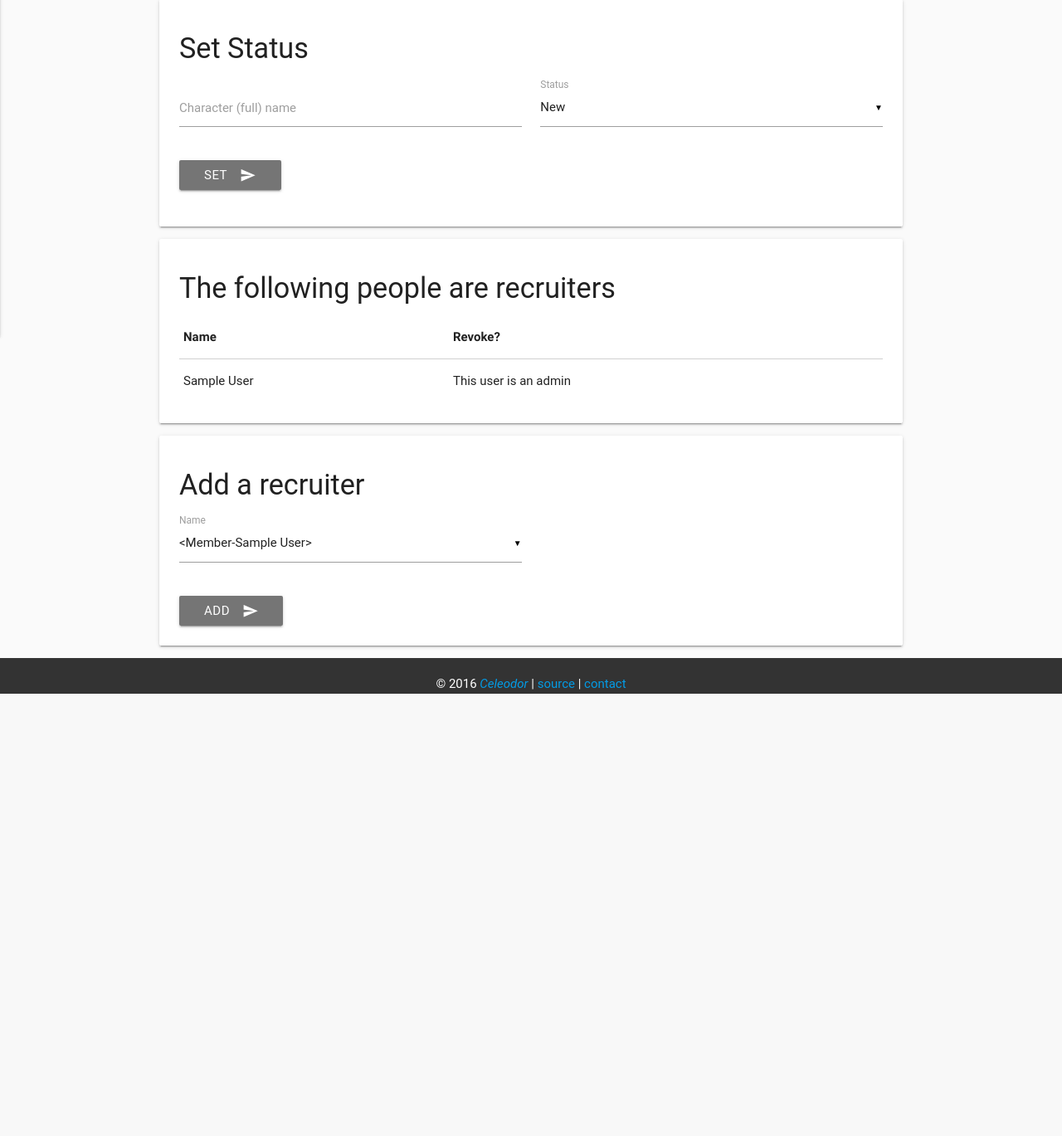
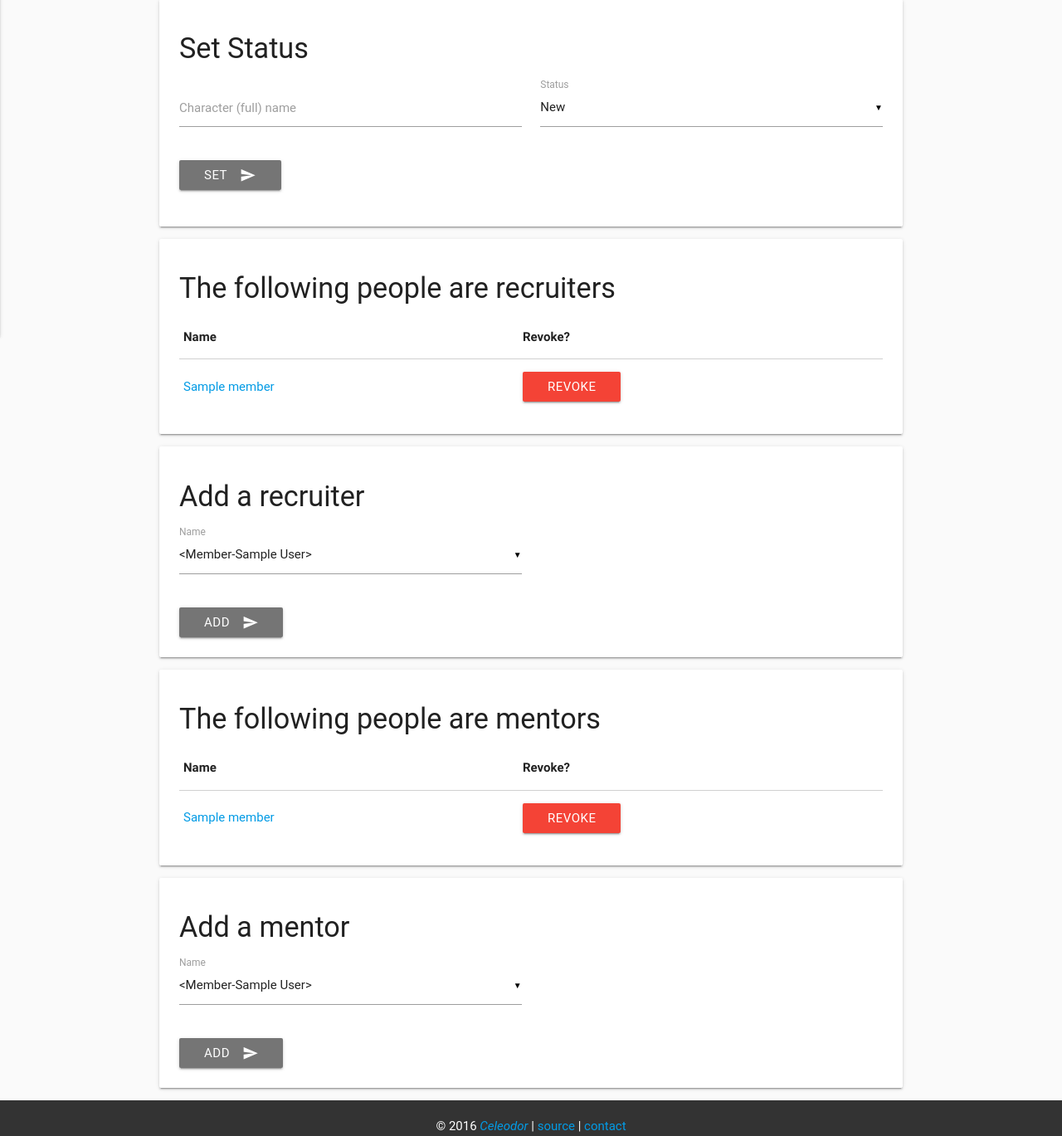
Before and after one commit to Celeo/GETIN-Auth, a Flask app: template hr/templates/admin.html in a window 1280 px wide. Shown: the part 455-1824 px from the top of the page at 83% size. Before the commit the page ends 1291 px from the top, so only its background shows below. Run offline with Flask 2, Linux system fonts and the light colour scheme; tables that the repository leaves empty hold one stand-in row (values such as "Sample post"); the template is opened without the code that fills it: values that come from a table or form of the project are taken from there, most other values are stand-ins (such as "Sample title", 1, 10 or a date in 2020); parts of the project's set-up code (start-up, migrations or seed data) failed here and were passed over; some libraries are stand-ins or nearby versions; some web fonts are replaced.

Commit message:
Added mentor role and training progression

```diff
--- a/hr/app.py
+++ b/hr/app.py
@@ -5,6 +5,7 @@
 from flask_login import LoginManager, login_user, logout_user, login_required, current_user
 from preston.crest import Preston as CREST
 from preston.xmlapi import Preston as XMLAPI
+from sqlalchemy import or_
 
 from hr.shared import db
 from hr.models import User, Member
@@ -141,7 +142,7 @@
     Returns:
         rendered template 'membership.html'
     """
-    if not current_user.member.status == 'Recruiter' and not current_user.admin:
+    if not current_user.recruiter and not current_user.mentor and not current_user.admin:
         return redirect(url_for('index'))
     show_hidden = request.args.get('show_hidden', 0, type=bool)
     show_applications = request.args.get('show_applications', 0, type=bool)
@@ -170,7 +171,7 @@
     Returns:
         rendered template 'add_applicant.html'
     """
-    if not current_user.member.status == 'Recruiter' and not current_user.admin:
+    if not current_user.recruiter and not current_user.admin:
         return redirect(url_for('index'))
     if request.method == 'POST':
         name = request.form.get('name')
@@ -226,15 +227,20 @@
         if not member:
             flash('Unknown member', 'error')
             return redirect(url_for('admin'))
-        member.status = 'Recruiter'
+        member.status = 'Accepted'
+        if request.form['role'] == 'Recruiter':
+            member.user.recruiter = True
+        if request.form['role'] == 'Mentor':
+            member.user.mentor = True
         db.session.commit()
-        flash(member.character_name + ' promoted to recruiter', 'success')
+        flash(member.character_name + ' promoted to ' + request.form['role'], 'success')
         return redirect(url_for('admin'))
     admins = ', '.join([user.name for user in User.query.filter_by(admin=True).all()])
-    recruiters = Member.query.filter_by(status='Recruiter').all()
-    recruiters.extend([user.member for user in User.query.filter_by(admin=True).all()])
+    recruiters = [user.member for user in User.query.filter(or_(User.recruiter, User.admin)).all()]
+    mentors = [user.member for user in User.query.filter(or_(User.mentor, User.admin)).all()]
     recruiters = sorted(set(recruiters), key=lambda x: x.character_name)
-    return render_template('admin.html', admins=admins, recruiters=recruiters, all_members=get_all_member_names())
+    mentors = sorted(set(mentors), key=lambda x: x.character_name)
+    return render_template('admin.html', admins=admins, recruiters=recruiters, mentors=mentors, all_members=get_all_member_names())
 
 
 @app.route('/admin/set_status', methods=['POST'])
@@ -272,9 +278,9 @@
     return redirect(url_for('admin'))
 
 
-@app.route('/admin/revoke/<name>')
+@app.route('/admin/revoke/<name>/<role>')
 @login_required
-def revoke_access(name):
+def revoke_access(name, role):
     """
     This transient endpoint allows an admin to revoke the recruiter
     status of a member.
@@ -292,6 +298,10 @@
         flash('Unknown member name', 'error')
         return redirect(url_for('admin'))
     member.status = 'Accepted'
+    if role == 'Recruiter':
+        member.user.recruiter = False
+    elif role == 'Mentor':
+        member.user.mentor = False
     db.session.commit()
     flash('User access revoked for ' + name, 'success')
     return redirect(url_for('admin'))
@@ -313,7 +323,7 @@
     Returns:
         rendered template 'details.html'
     """
-    if not current_user.member.status == 'Recruiter' and not current_user.admin:
+    if not current_user.recruiter and not current_user.mentor and not current_user.admin:
         app.logger.debug('Details access denied to {}'.format(current_user.name))
         return redirect(url_for('index'))
     member = Member.query.get(id)
@@ -351,6 +361,32 @@
             member.notes = request.form['notes']
             db.session.commit()
             flash('Notes changed', 'success')
+        elif request.form['section'] == 'training':
+            app.logger.info('POST on details - training by {} for {}'.format(
+                current_user.name, member.character_name
+            ))
+            member.know_good_fits = 'know_good_fits' in request.form
+            member.know_scan = 'know_scan' in request.form
+            member.know_mass_and_time = 'know_mass_and_time' in request.form
+            member.know_organize_gank = 'know_organize_gank' in request.form
+            member.know_when_to_pve = 'know_when_to_pve' in request.form
+            member.know_comms = 'know_comms' in request.form
+            member.know_appropriate_ships = 'know_appropriate_ships' in request.form
+            member.know_intel = 'know_intel' in request.form
+            member.know_pvp = 'know_pvp' in request.form
+            member.know_doctrine = 'know_doctrine' in request.form
+            for alt in member.get_alts():
+                alt.know_good_fits = member.know_good_fits
+                alt.know_scan = member.know_scan
+                alt.know_mass_and_time = member.know_mass_and_time
+                alt.know_organize_gank = member.know_organize_gank
+                alt.know_when_to_pve = member.know_when_to_pve
+                alt.know_comms = member.know_comms
+                alt.know_appropriate_ships = member.know_appropriate_ships
+                alt.know_intel = member.know_intel
+                alt.know_pvp = member.know_pvp
+                alt.know_doctrine = member.know_doctrine
+            db.session.commit()
         else:
             flash('Unknown form submission', 'error')
         return redirect(url_for('details', id=id))
@@ -372,7 +408,7 @@
     Returns:
         redirect to the member's details endpoint
     """
-    if not current_user.member.status == 'Recruiter' and not current_user.admin:
+    if not current_user.recruiter and not current_user.admin:
         app.logger.debug('Visibility access denied to {}'.format(current_user.name))
         return redirect(url_for('index'))
     member = Member.query.get(id)
@@ -541,7 +577,7 @@
     Returns:
         Rendered template 'reports.html'
     """
-    if not current_user.member.status == 'Recruiter' and not current_user.admin:
+    if not current_user.recruiter and not current_user.admin:
         app.logger.debug('Visibility access denied to {}'.format(current_user.name))
         return redirect(url_for('index'))
     members = Member.query.filter(Member.status != 'Left').all()
--- a/hr/templates/admin.html
+++ b/hr/templates/admin.html
@@ -45,6 +45,7 @@
                     <option value="Ready to be accepted">Ready to be accepted</option>
                     <option value="Accepted">Accepted</option>
                     <option value="Recruiter">Recruiter</option>
+                    <option value="Mentor">Mentor</option>
                     <option value="Left">Left</option>
                 </select>
                 <label for="status">Status</label>
@@ -72,11 +73,11 @@
         <tbody>
             {% for member in recruiters %}
                 <tr>
-                    <td>{{ member.character_name }}</td>
+                    <td><a href="{{ url_for('details', id=member.id) }}">{{ member.character_name }}</a></td>
                     {% if member.user.admin %}
                         <td>This user is an admin</td>
                     {% else %}
-                        <td><a href="{{ url_for('revoke_access', name=member.character_name) }}"
+                        <td><a href="{{ url_for('revoke_access', name=member.character_name, role='Recruiter') }}"
                             class="btn waves-efect waves-light red">Revoke</a></td>
                     {% endif %}
                 </tr>
@@ -98,6 +99,54 @@
                 <label for="name">Name</label>
             </div>
         </div>
+        <input type="hidden" name="role" value="Recruiter">
+        <div class="col s6">
+            <button class="btn waves-effect waves-light grey darken-1" type="submit" name="action">Add
+                <i class="material-icons right">send</i>
+            </button>
+        </div>
+    </form>
+</div>
+
+<div class="card-panel">
+    <h4>The following people are mentors</h4>
+    <table>
+        <thead>
+            <tr>
+                <th>Name</th>
+                <th>Revoke?</th>
+            </tr>
+        </thead>
+        <tbody>
+            {% for member in mentors %}
+                <tr>
+                    <td><a href="{{ url_for('details', id=member.id) }}">{{ member.character_name }}</a></td>
+                    {% if member.user.admin %}
+                        <td>This user is an admin</td>
+                    {% else %}
+                        <td><a href="{{ url_for('revoke_access', name=member.character_name, role='Mentor') }}"
+                            class="btn waves-efect waves-light red">Revoke</a></td>
+                    {% endif %}
+                </tr>
+            {% endfor %}
+        </tbody>
+    </table>
+</div>
+
+<div class="card-panel">
+    <h4>Add a mentor</h4>
+    <form action="{{ url_for('admin') }}" method="POST" class="col s12">
+        <div class="row">
+            <div class="input-field col s6">
+                <select name="name" id="name">
+                    {% for member in all_members %}
+                        <option value="{{ member }}">{{ member }}</option>
+                    {% endfor %}
+                </select>
+                <label for="name">Name</label>
+            </div>
+        </div>
+        <input type="hidden" name="role" value="Mentor">
         <div class="col s6">
             <button class="btn waves-effect waves-light grey darken-1" type="submit" name="action">Add
                 <i class="material-icons right">send</i>
--- a/hr/templates/base.html
+++ b/hr/templates/base.html
@@ -36,9 +36,11 @@
                 {% if not current_user.is_anonymous %}
                     {% if current_user.is_authenticated %}
                         <li><a href="{{ url_for('index') }}">My info</a></li>
-                        {% if current_user.member.status == 'Recruiter' or current_user.admin %}
+                        {% if current_user.recruiter or current_user.mentor or current_user.admin %}
                             <li><a href="{{ url_for('membership') }}">Members</a></li>
-                            <li><a href="{{ url_for('reports') }}">Reports</a></li>
+                            {% if current_user.recruiter or current_user.admin %}
+                                <li><a href="{{ url_for('reports') }}">Reports</a></li>
+                            {% endif %}
                         {% endif %}
                     {% endif %}
                     {% if current_user.admin %}
--- a/hr/templates/membership.html
+++ b/hr/templates/membership.html
@@ -4,9 +4,11 @@
 {% block content %}
 <div class="clearfix">
     <h2 class="left">Members and Applicants</h2>
+{% if current_user.recruiter or current_user.admin %}
     <a class="right btn-floating btn-large waves-effect waves-light grey darken-1" href="{{ url_for('add_member') }}">
         <i class="material-icons">add</i>
     </a>
+{% endif %}
 </div>
 
 <div class="row pad-top">
@@ -63,7 +65,7 @@
                                             <td>{{ member.date }}</td>
                                             <td>{{ member.status }}</td>
                                             <td>{{ member.main }}</td>
-                                            <td>{{ member.get_alts() | join(', ') }}</td>
+                                            <td>{{ member.get_alt_names() | join(', ') }}</td>
                                             <td class="small">
                                                 <a href="{{ url_for('details', id=member.id) }}"
                                                     class="btn waves-effect waves-light btn-small grey darken-1">
--- a/run.py
+++ b/run.py
@@ -2,4 +2,4 @@
 from hr import app
 
 
-app.run(host='0.0.0.0', port=17424, debug=True)
+app.run(host='0.0.0.0', port=5000, debug=True)
```
Also changed, not shown: hr/models.py (+27 -3 lines), hr/templates/details.html (+60 -5 lines).
